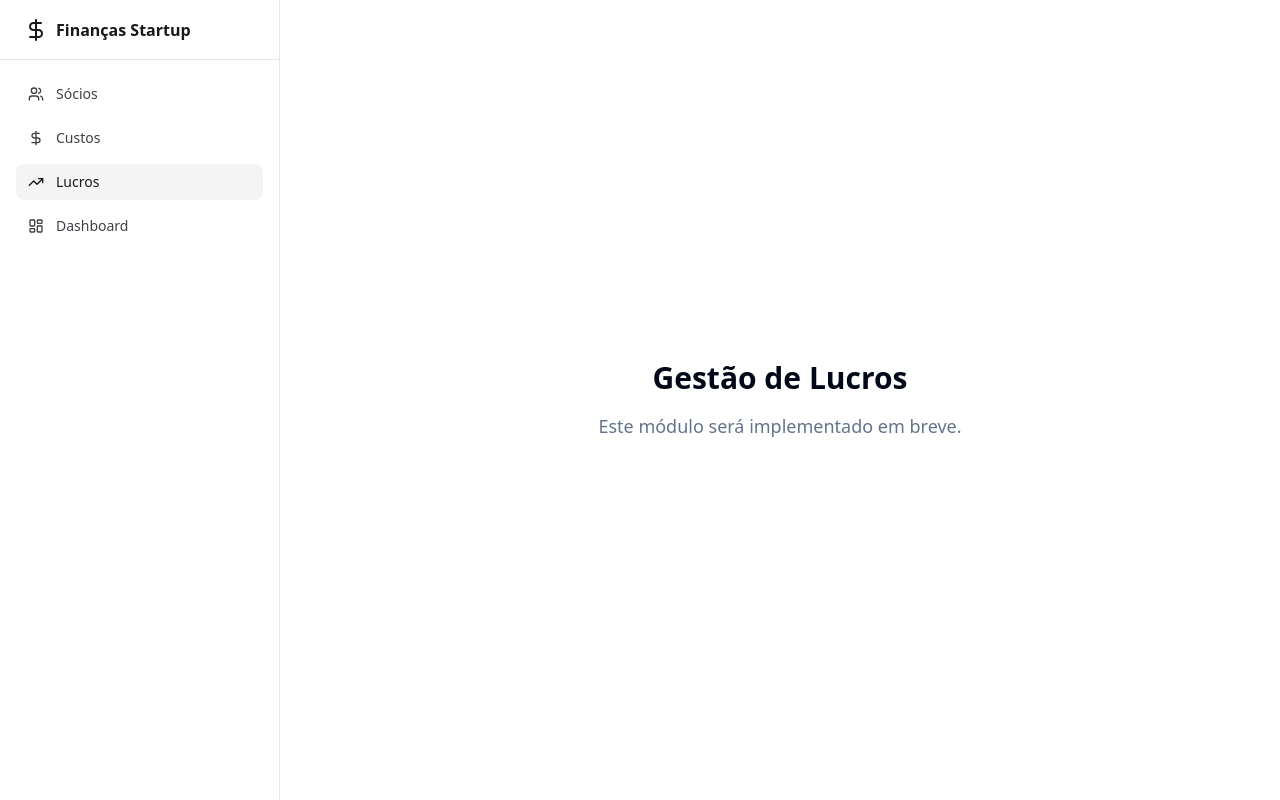
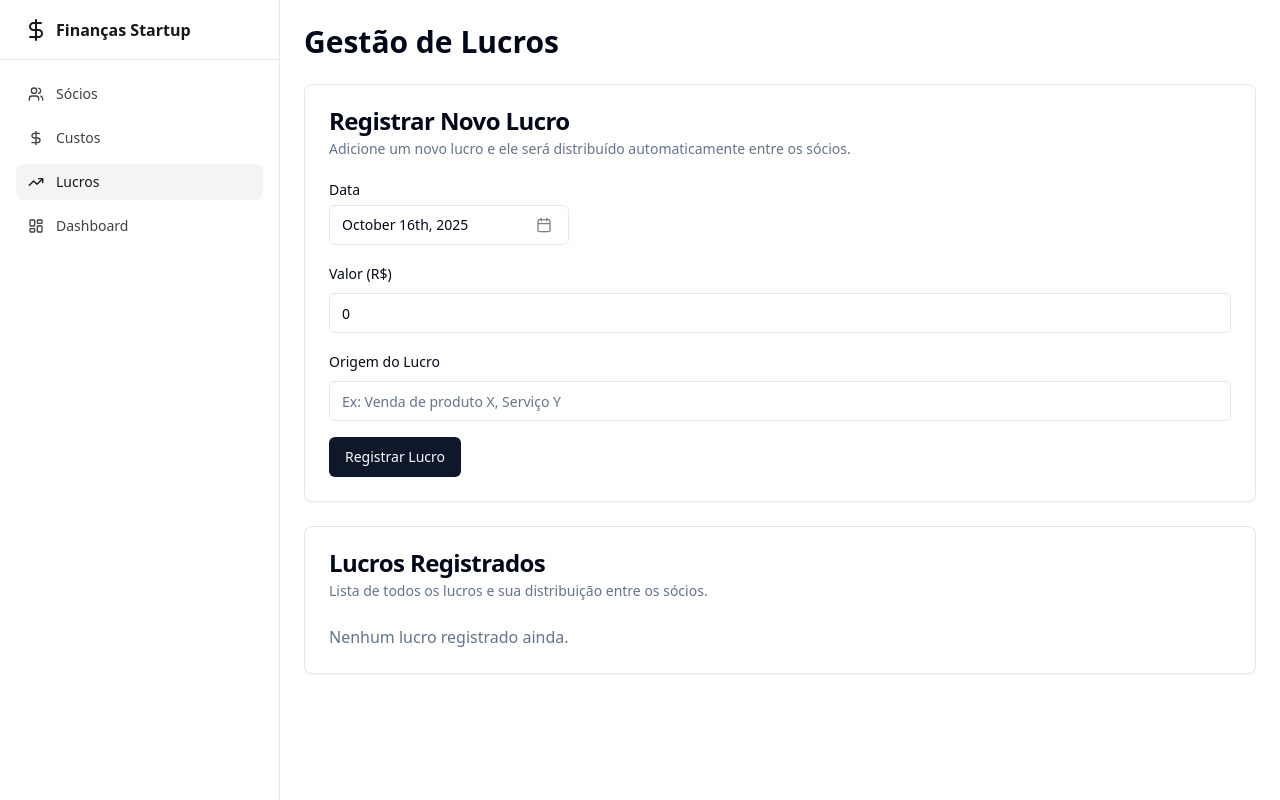
Before and after one commit to Coralytics-vibe/Financial-Coralytics, a React (Vite) app: page /profits in a window 1280 px wide. Built offline with nearby package versions, Linux system fonts and the light colour scheme.

Commit message:
[dyad] Implementando o módulo de Gestão de Lucros com distribuição automática. - wrote 2 file(s)

```diff
--- a/src/pages/Profits.tsx
+++ b/src/pages/Profits.tsx
@@ -1,12 +1,229 @@
 "use client";
 
+import { useState } from "react";
+import { useForm } from "react-hook-form";
+import { zodResolver } from "@hookform/resolvers/zod";
+import * as z from "zod";
+import { format } from "date-fns";
+import { CalendarIcon } from "lucide-react";
+
+import {
+  Card,
+  CardContent,
+  CardDescription,
+  CardHeader,
+  CardTitle,
+} from "@/components/ui/card";
+import { Button } from "@/components/ui/button";
+import { Input } from "@/components/ui/input";
+import {
+  Table,
+  TableBody,
+  TableCell,
+  TableHead,
+  TableHeader,
+  TableRow,
+} from "@/components/ui/table";
+import { Form, FormControl, FormField, FormItem, FormLabel, FormMessage } from "@/components/ui/form";
+import { Popover, PopoverContent, PopoverTrigger } from "@/components/ui/popover";
+import { Calendar } from "@/components/ui/calendar";
+import { Badge } from "@/components/ui/badge";
+
+import { cn } from "@/lib/utils";
+import { showSuccess, showError } from "@/utils/toast";
+import { usePartners } from "@/context/PartnersContext";
+import { Profit, ProfitDistribution, Partner } from "@/types";
+
+const profitSchema = z.object({
+  date: z.date({
+    required_error: "A data é obrigatória.",
+  }),
+  value: z.preprocess(
+    (val) => Number(String(val).replace(',', '.')),
+    z.number().min(0.01, "O valor deve ser maior que zero.")
+  ),
+  source: z.string().min(1, "A origem é obrigatória."),
+});
+
 const Profits = () => {
+  const { partners, updatePartnerBalance } = usePartners();
+  const [profits, setProfits] = useState<Profit[]>([]);
+
+  const form = useForm<z.infer<typeof profitSchema>>({
+    resolver: zodResolver(profitSchema),
+    defaultValues: {
+      date: new Date(),
+      value: 0,
+      source: "",
+    },
+  });
+
+  const onSubmit = (values: z.infer<typeof profitSchema>) => {
+    if (partners.length === 0) {
+      showError("Adicione sócios antes de registrar lucros.");
+      return;
+    }
+
+    const distributions: ProfitDistribution[] = partners.map((partner: Partner) => {
+      const amount = (values.value * partner.participation) / 100;
+      return {
+        partnerId: partner.id,
+        amount: amount,
+      };
+    });
+
+    const newProfit: Profit = {
+      id: crypto.randomUUID(),
+      ...values,
+      distributions,
+    };
+
+    setProfits((prev) => [...prev, newProfit]);
+
+    // Update balances for each partner
+    distributions.forEach((dist) => {
+      updatePartnerBalance(dist.partnerId, dist.amount);
+    });
+
+    showSuccess("Lucro registrado e distribuído com sucesso!");
+    form.reset({
+      date: new Date(),
+      value: 0,
+      source: "",
+    });
+  };
+
   return (
-    <div className="flex flex-col items-center justify-center h-full">
-      <h1 className="text-3xl font-bold mb-4">Gestão de Lucros</h1>
-      <p className="text-lg text-muted-foreground">
-        Este módulo será implementado em breve.
-      </p>
+    <div className="space-y-6">
+      <h1 className="text-3xl font-bold">Gestão de Lucros</h1>
+
+      <Card>
+        <CardHeader>
+          <CardTitle>Registrar Novo Lucro</CardTitle>
+          <CardDescription>
+            Adicione um novo lucro e ele será distribuído automaticamente entre os sócios.
+          </CardDescription>
+        </CardHeader>
+        <CardContent>
+          <Form {...form}>
+            <form onSubmit={form.handleSubmit(onSubmit)} className="space-y-4">
+              <FormField
+                control={form.control}
+                name="date"
+                render={({ field }) => (
+                  <FormItem className="flex flex-col">
+                    <FormLabel>Data</FormLabel>
+                    <Popover>
+                      <PopoverTrigger asChild>
+                        <FormControl>
+                          <Button
+                            variant={"outline"}
+                            className={cn(
+                              "w-[240px] pl-3 text-left font-normal",
+                              !field.value && "text-muted-foreground"
+                            )}
+                          >
+                            {field.value ? (
+                              format(field.value, "PPP")
+                            ) : (
+                              <span>Selecione uma data</span>
+                            )}
+                            <CalendarIcon className="ml-auto h-4 w-4 opacity-50" />
+                          </Button>
+                        </FormControl>
+                      </PopoverTrigger>
+                      <PopoverContent className="w-auto p-0" align="start">
+                        <Calendar
+                          mode="single"
+                          selected={field.value}
+                          onSelect={field.onChange}
+                          initialFocus
+                        />
+                      </PopoverContent>
+                    </Popover>
+                    <FormMessage />
+                  </FormItem>
+                )}
+              />
+              <FormField
+                control={form.control}
+                name="value"
+                render={({ field }) => (
+                  <FormItem>
+                    <FormLabel>Valor (R$)</FormLabel>
+                    <FormControl>
+                      <Input type="number" step="0.01" placeholder="0.00" {...field} />
+                    </FormControl>
+                    <FormMessage />
+                  </FormItem>
+                )}
+              />
+              <FormField
+                control={form.control}
+                name="source"
+                render={({ field }) => (
+                  <FormItem>
+                    <FormLabel>Origem do Lucro</FormLabel>
+                    <FormControl>
+                      <Input placeholder="Ex: Venda de produto X, Serviço Y" {...field} />
+                    </FormControl>
+                    <FormMessage />
+                  </FormItem>
+                )}
+              />
+              <Button type="submit">Registrar Lucro</Button>
+            </form>
+          </Form>
+        </CardContent>
+      </Card>
+
+      <Card>
+        <CardHeader>
+          <CardTitle>Lucros Registrados</CardTitle>
+          <CardDescription>
+            Lista de todos os lucros e sua distribuição entre os sócios.
+          </CardDescription>
+        </CardHeader>
+        <CardContent>
+          {profits.length === 0 ? (
+            <p className="text-muted-foreground">Nenhum lucro registrado ainda.</p>
+          ) : (
+            <div className="overflow-x-auto">
+              <Table>
+                <TableHeader>
+                  <TableRow>
+                    <TableHead>Data</TableHead>
+                    <TableHead>Origem</TableHead>
+                    <TableHead className="text-right">Valor Total</TableHead>
+                    <TableHead className="text-center">Distribuição</TableHead>
+                  </TableRow>
+                </TableHeader>
+                <TableBody>
+                  {profits.map((profit) => (
+                    <TableRow key={profit.id}>
+                      <TableCell>{format(profit.date, "PPP")}</TableCell>
+                      <TableCell>{profit.source}</TableCell>
+                      <TableCell className="text-right">R$ {profit.value.toFixed(2)}</TableCell>
+                      <TableCell>
+                        <div className="flex flex-wrap gap-2 justify-center">
+                          {profit.distributions.map((dist: ProfitDistribution) => {
+                            const partner = partners.find((p: Partner) => p.id === dist.partnerId);
+                            return (
+                              <Badge key={dist.partnerId} variant="secondary" className="flex items-center gap-1">
+                                {partner?.name}: R$ {dist.amount.toFixed(2)}
+                              </Badge>
+                            );
+                          })}
+                        </div>
+                      </TableCell>
+                    </TableRow>
+                  ))}
+                </TableBody>
+              </Table>
+            </div>
+          )}
+        </CardContent>
+      </Card>
     </div>
   );
 };
```
